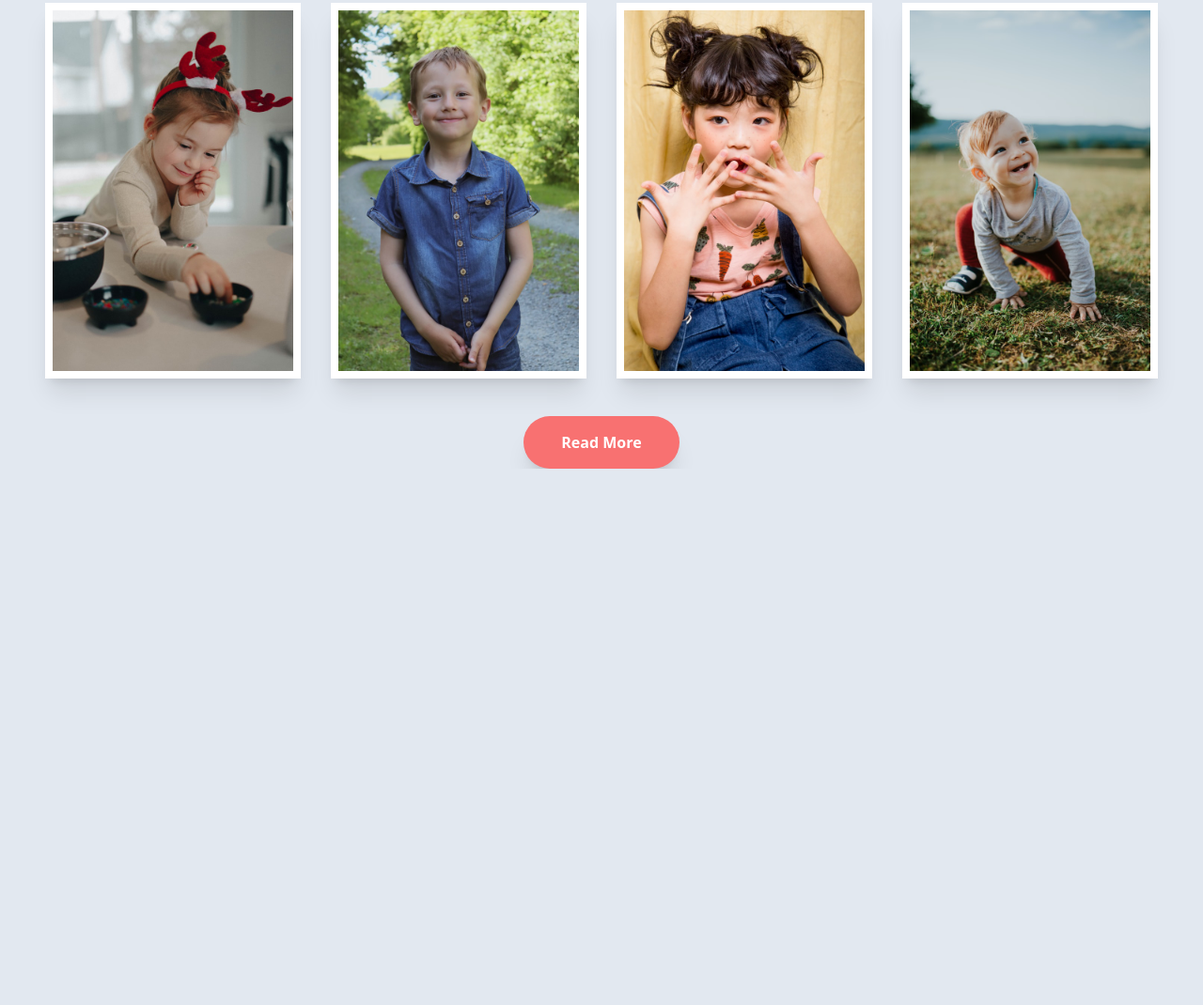
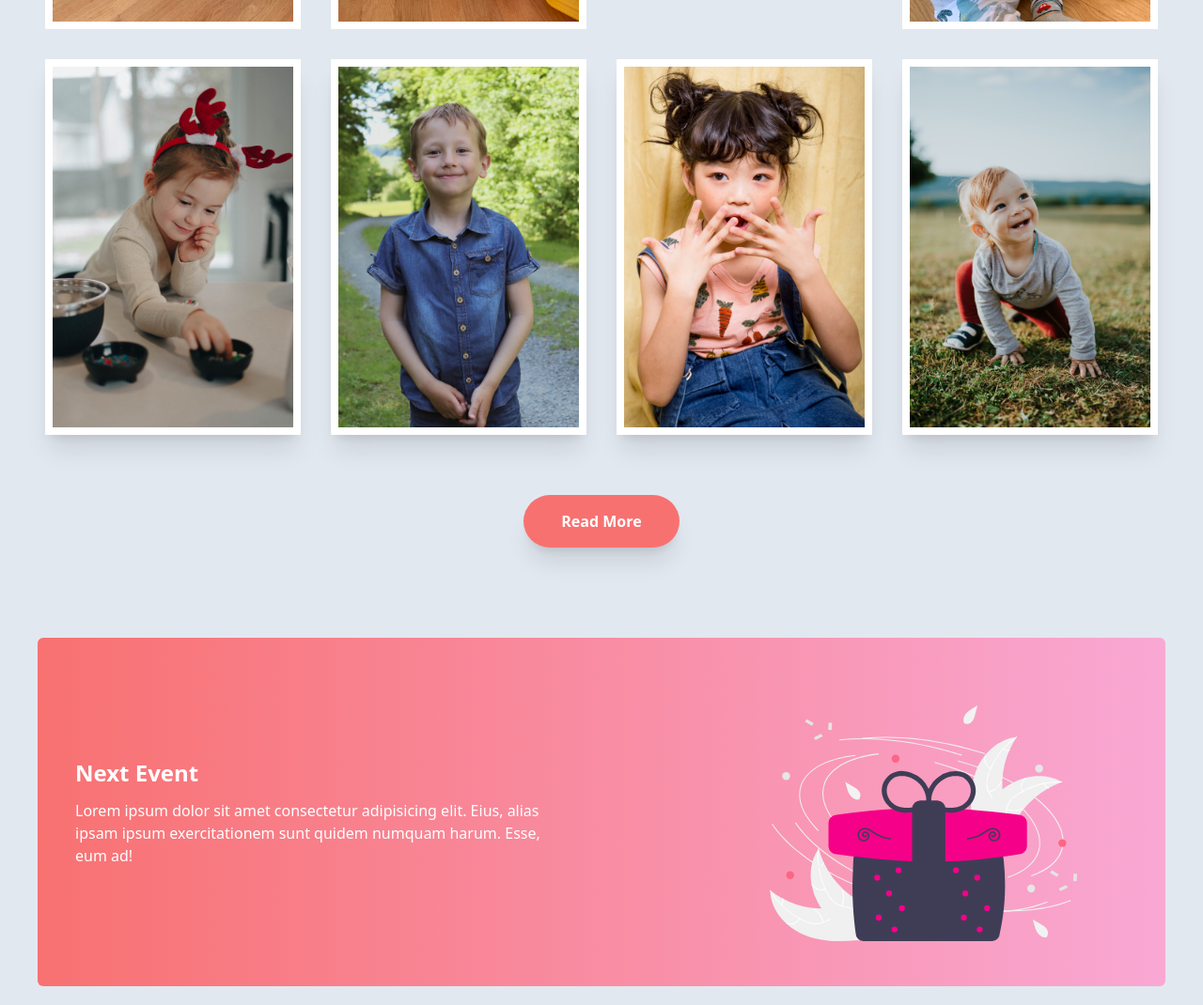
Before and after one commit to thanatP-Bz/taiwindCSS, a website: page public/index.html in a window 1280 px wide. Shown: the part 1660-2730 px from the top of the page at 94% size. Before the commit the page ends 2159 px from the top, so only its background shows below. Drawn offline with Linux system fonts and the light colour scheme.

Commit message:
eventSection

```diff
--- a/public/index.html
+++ b/public/index.html
@@ -38,7 +38,7 @@
             <h1
               class="max-w-md text-4xl font-bold text-center md:text-5xl md:text-left md:justify-center"
             >
-              Welcome to the our website
+              Thank you Tiprogragh Family
             </h1>
             <p class="text-md md:text-left text-center max-w-md">
               Lorem ipsum dolor, sit amet consectetur adipisicing elit. Alias
@@ -67,7 +67,7 @@
     </section>
 
     <!-- feature -->
-    <section id="feature">
+    <section id="feature" class="py-5">
       <div
         class="container flex flex-col px-12 mx-auto pt-10 space-y-0 space-x-6 md:flex-row md:mt-10"
       >
@@ -137,9 +137,9 @@
     </section>
 
     <!-- gallery -->
-    <section id="gallery">
+    <section id="gallery" class="py-5">
       <div
-        class="container grid grid-cols-4 gap-8 px-12 py-0 mx-auto pt-10 space-y-0 space-x-0 md:flex-row md:mt-10 justify-center items-center"
+        class="container grid grid-cols-1 gap-8 px-12 py-0 mx-auto pt-10 space-y-0 space-x-0 justify-center items-center md:flex-row md:mt-10 md:grid-cols-3 lg:grid-cols-4"
       >
         <div class="img">
           <a href="#">
@@ -214,7 +214,7 @@
           </a>
         </div>
       </div>
-      <div class="flex items-center justify-center pt-10">
+      <div class="flex items-center justify-center pt-16">
         <a
           href="#"
           class="text-white shadow-xl font-bold p-3 py-4 px-10 bg-red-400 rounded-full hover:bg-slate-600"
@@ -222,5 +222,29 @@
         >
       </div>
     </section>
+
+    <!-- next event -->
+    <section id="event" class="py-5">
+      <div
+        class="container flex items-center mx-auto pt-14 px-10 min-h-full flex-col md:flex-row"
+      >
+        <div
+          class="py-12 px-10 space-y-6 bg-gradient-to-r from-red-400 to-pink-300 rounded-md flex flex-col md:flex-row md:justify-center items-center"
+        >
+          <div class="flex flex-col items-center md:items-start">
+            <h2 class="font-bold text-2xl pb-3 text-white">Next Event</h2>
+            <p class="text-white w-3/4">
+              Lorem ipsum dolor sit amet consectetur adipisicing elit. Eius,
+              alias ipsam ipsum exercitationem sunt quidem numquam harum. Esse,
+              eum ad!
+            </p>
+          </div>
+
+          <div class="flex justify-center items-center md:items-start">
+            <img class="w-3/4" src="../src/img/birthday.svg" alt="" />
+          </div>
+        </div>
+      </div>
+    </section>
   </body>
 </html>
--- a/tailwind.config.js
+++ b/tailwind.config.js
@@ -3,6 +3,11 @@ module.exports = {
   presets: [],
   darkMode: "media", // or 'class'
   theme: {
+    extends: {
+      backgroundImage: {
+        "hero-pattern": "url(./src/img/birthday.svg)",
+      },
+    },
     screens: {
       sm: "640px",
       md: "768px",
```
Also changed, not shown: public/style.css, src/img/birthday.svg (added).
